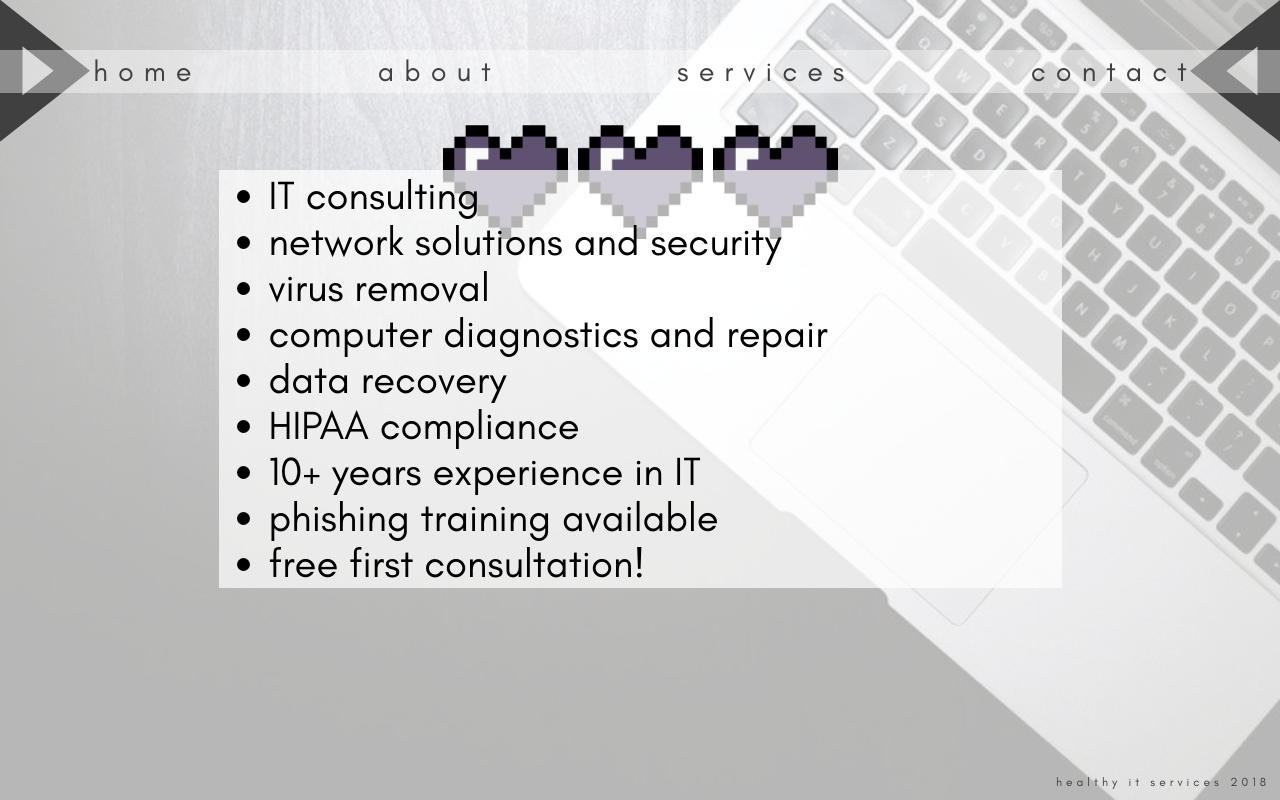
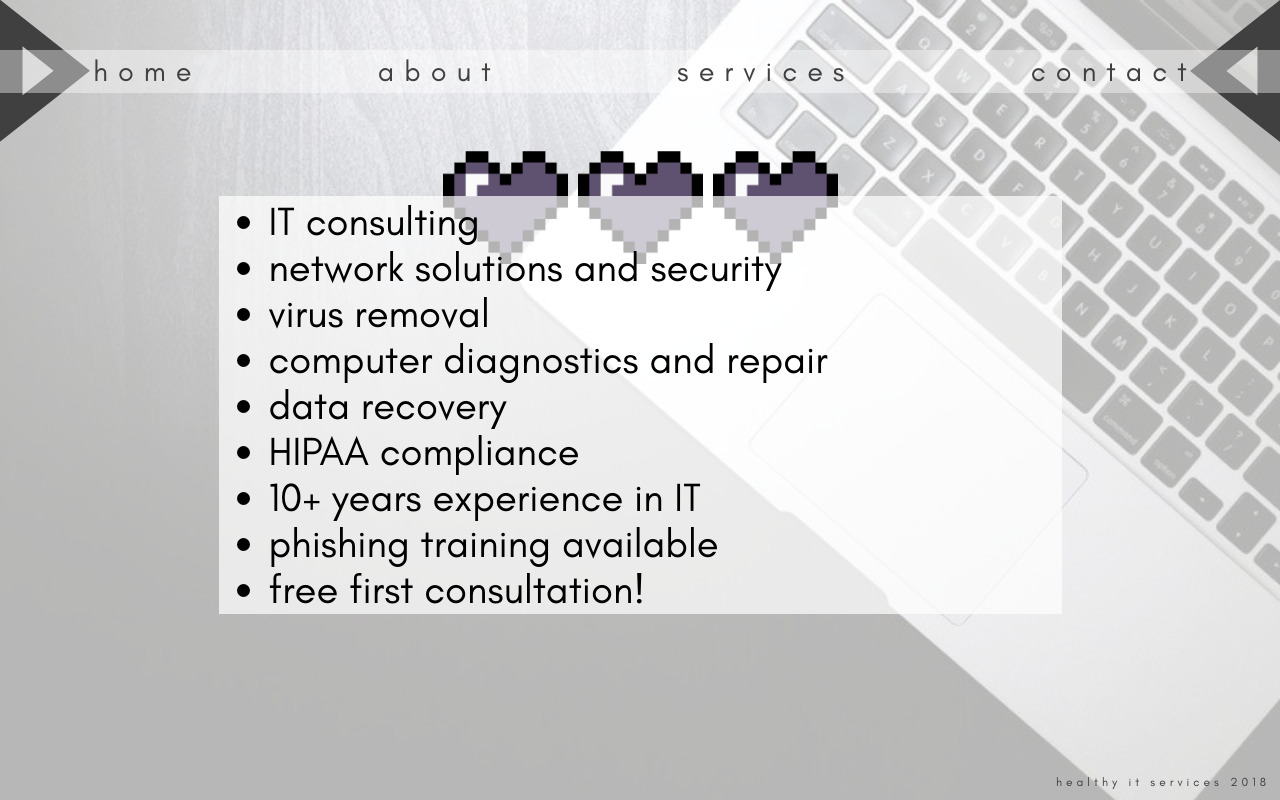
Before and after one commit to DrLeeroyPhD/healthy-it-services, a Vue app: page /#/services in a window 1280 px wide. Built offline with nearby package versions, Linux system fonts and the light colour scheme.

Commit message:
Better spacing at the top of services section

```diff
--- a/src/views/Services.vue
+++ b/src/views/Services.vue
@@ -24,7 +24,7 @@
 <style>
   .services {
     width: 100%;
-    margin-top: 6%;
+    margin-top: 8%;
     z-index: 2;
     display: flex;
     justify-content: space-around;
```
